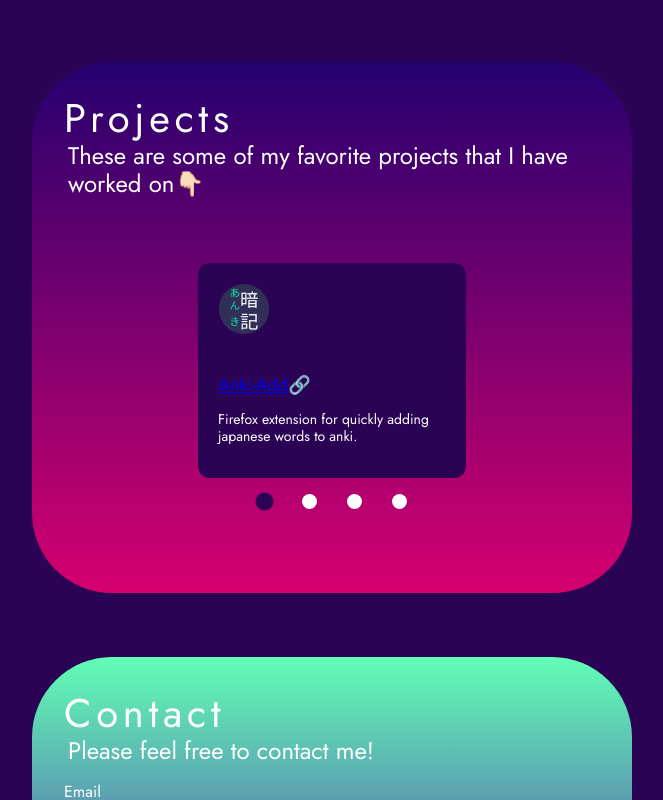
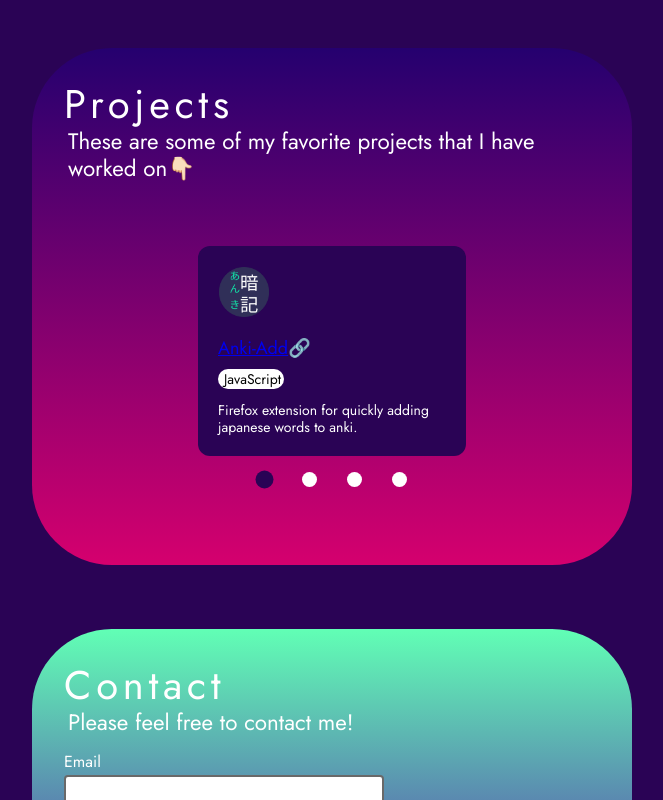
Before and after one commit to Bluskyo/Bluskyo.github.io, a React (Vite) app: page / in a window 1280 px wide. Shown: the part 620-1420 px from the top of the page, without its empty margins (308-971 px from the left). Built offline with nearby package versions, Linux system fonts and the light colour scheme; grey boxes are pictures that could not be loaded.

Commit message:
added tags for carousel, tweeked scaling of font, effect changed to black.

```diff
--- a/src/components/Card.css
+++ b/src/components/Card.css
@@ -13,7 +13,7 @@
 }
 
 .text-content {
-    font-size: min(1.5rem, 5vw);
+    font-size: min(1.4rem, 3.9vw);
     margin: 0 0 1rem 4px;
     white-space: break-spaces;
 }
--- a/src/components/Carousel.css
+++ b/src/components/Carousel.css
@@ -69,7 +69,6 @@
 
 .carousel-item-header {
   padding: 20px;
-  padding-top: 20px;
 }
 
 .carousel-icon-container {
@@ -88,20 +87,30 @@
 }
 
 .carousel-item-content {
-  padding: 20px;
-  padding-bottom: 20px;
+  padding: 0px 20px 20px 20px ;
 }
 
 .carousel-item-title {
-  margin-bottom: 4px;
+  margin-bottom: 10px;
   font-weight: 400;
   font-size: 18px;
   color: #fff;
 }
 
 .carousel-item-description {
+  margin-bottom: 0;
   font-size: 14px;
   color: #fff;
+}
+
+.carousel-item-coding-language {
+  /* border: 1px solid white; */
+  font-size: 14px;
+  background-color: white;
+  color: black;
+  border-radius: 30px;
+  padding: 0 3px 0 6px;
+  margin-right: 4px
 }
 
 .carousel-indicators-container {
--- a/src/components/Carousel.tsx
+++ b/src/components/Carousel.tsx
@@ -7,7 +7,8 @@ import { useTranslation } from "react-i18next";
 export interface CarouselItem {
   title: string;
   description: string;
-  link: string,
+  link: string;
+  codingLanguage: string[];
   id: number;
   icon: React.ReactElement;
 }
@@ -27,6 +28,7 @@ const DEFAULT_ITEMS: CarouselItem[] = [
     title: "Anki-Add",
     description: "Carousel.Anki-add",
     link: "https://github.com/Bluskyo/Anki-Add",
+    codingLanguage: ["JavaScript"],
     id: 1,
     icon: <img className="carousel-icon" src={"/logos/anki-add.png"} alt="anki-add logo"/>,
   },
@@ -34,12 +36,14 @@ const DEFAULT_ITEMS: CarouselItem[] = [
     title: "Katsuyou",
     description: "Carousel.Katsuyou",
     link: "https://github.com/Bluskyo/Katsuyou_Backend",
+    codingLanguage: ["Java", "Spring Boot", "React"],
     id: 2,
     icon: <img className="carousel-icon" src={"/logos/katsuyou.ico"} alt="katuyou logo"/>,
   },
     {
     title: "JMDict Extended",
     description: "Carousel.Jmdict",
+    codingLanguage: ["Python"],
     link: "https://github.com/Bluskyo/JMDict_Extended",
     id: 4,
     icon: <img className="carousel-icon" src={"/logos/github-logo.svg"} alt="github logo"/>,
@@ -48,6 +52,7 @@ const DEFAULT_ITEMS: CarouselItem[] = [
     title: "Watch2GetherBot",
     description: "Carousel.W2G",
     link: "https://github.com/Bluskyo/Watch2GetherBot",
+    codingLanguage: ["Python"],
     id: 3,
     icon: <img className="carousel-icon" src={"/logos/watch2gether.png"} alt="watch2gether logo"/>,
   },
@@ -209,6 +214,12 @@ export default function Carousel({
                 <div className="carousel-item-title">
                   <a href={item.link} target="_blank">{item.title}</a>🔗
                 </div>
+                {item.codingLanguage.map( (language) => {
+                  return (
+                    <span className="carousel-item-coding-language" key={language}>{language} </span>
+                  )
+                })}
+
                 <p className="carousel-item-description">{t(item.description)}</p>
               </div>
             </motion.div>
--- a/src/components/FlashEffect.css
+++ b/src/components/FlashEffect.css
@@ -18,7 +18,7 @@
 
 @keyframes onClick {
   from {
-    color: rgb(255, 255, 255);
+    color: rgb(0, 0, 0);
     filter: blur(0px);
   }
   to {
```
Lines whose indentation alone changed are shown as unchanged.
